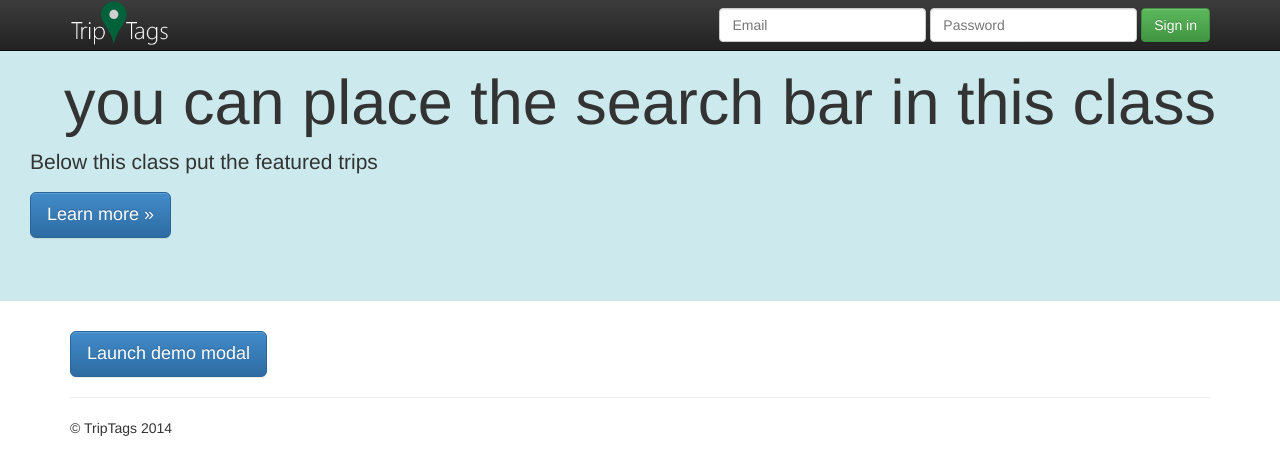
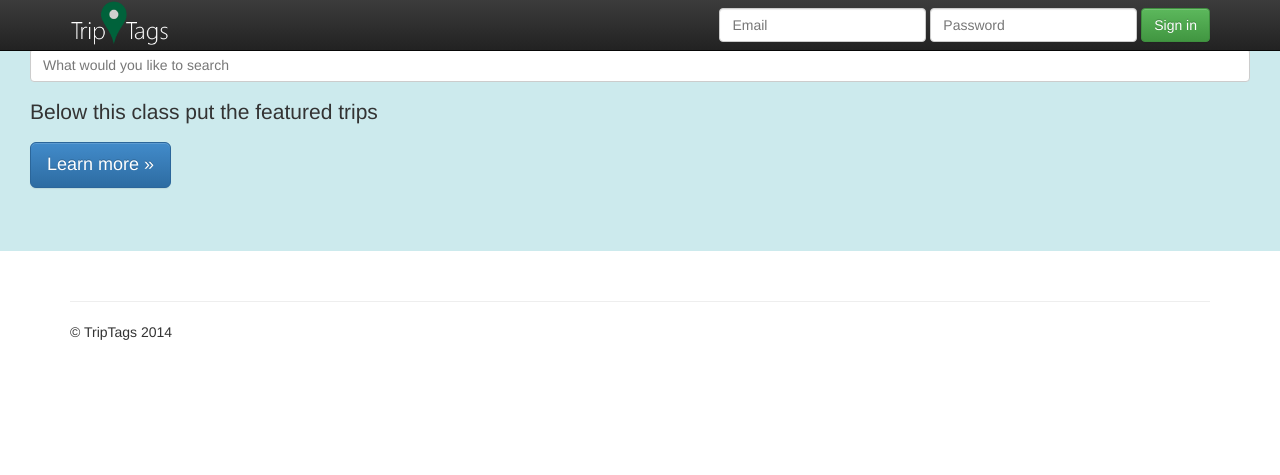
Before and after one commit to mobeigi/HTML-Tags, a PHP site: page / in a window 1280 px wide. Shown: the top 475 px of the page. Run offline with PHP 8.4, Linux system fonts and the light colour scheme; some libraries are stand-ins or nearby versions.

Commit message:
i attempted to create a search bar

```diff
--- a/css/main.css
+++ b/css/main.css
@@ -5,7 +5,3 @@
 	position: relative;
 	top: -15px;
 }
-
-.jumbotron{
-
-}
--- a/index.html
+++ b/index.html
@@ -38,20 +38,15 @@
     </div>
 
     <!-- Main jumbotron for a primary marketing message or call to action -->
-    <div class="jumbotron"><h1>you can place the search bar in this class</h1>
+    <div class="jumbotron">
+<div class="form-group">
+<input type="search" placeholder="What would you like to search" class="form-control">
+</div>
         <p>Below this class put the featured trips</p>
         <p><a class="btn btn-primary btn-lg" role="button">Learn more &raquo;</a></p> </div>
 
     <div class="container">
-      <!-- Example row of columns -->
-      <div class="row">
-      </div>
-      <!-- Button trigger modal -->
-<button class="btn btn-primary btn-lg" data-toggle="modal" data-target="#myModal">
-  Launch demo modal
-</button>
       <hr>
-
       <footer>
         <p>&copy; TripTags 2014</p>
       </footer>
```
